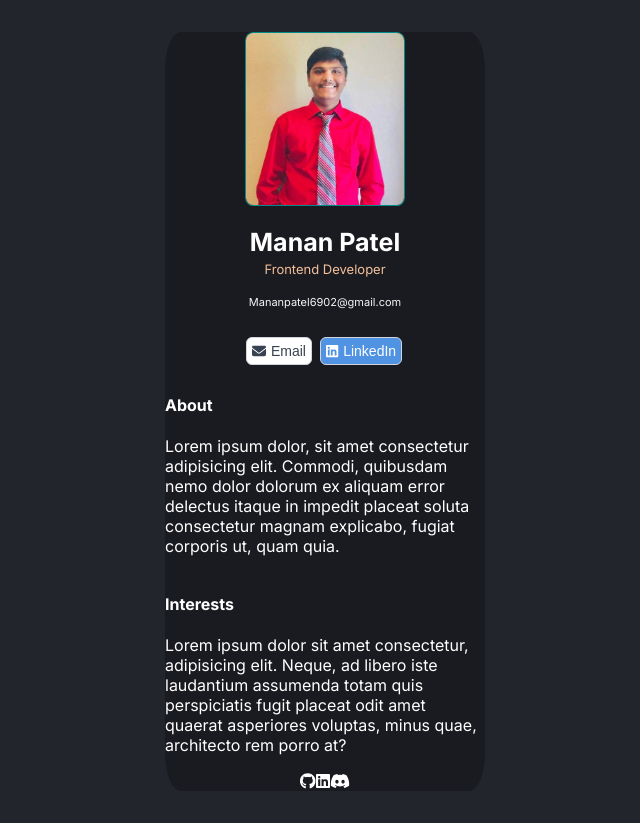
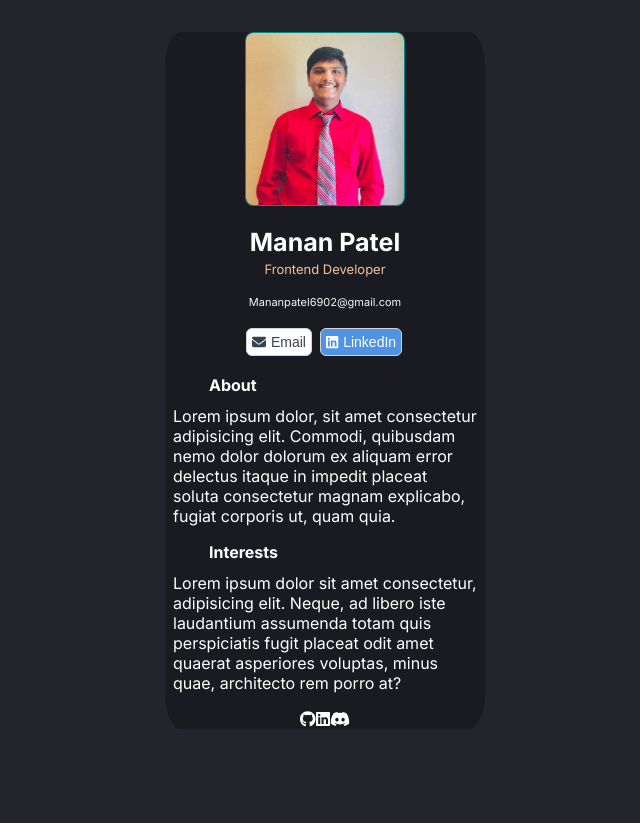
Before and after one commit to Manan-dev/Business-Card, a React (Create React App) app: page / in a window 1280 px wide. Shown: the whole page, without its empty margins (315-955 px from the left). After the commit the page ends 800 px from the top, so only its background shows below. Built offline with nearby package versions, Linux system fonts and the light colour scheme.

Commit message:
added styling to body except for social icons

```diff
--- a/public/style.css
+++ b/public/style.css
@@ -62,7 +62,7 @@ body {
 	flex-direction: row;
 	justify-content: center;
 	align-items: center;
-	padding: 9px 13px 9px 11px;
+	padding: 0 13px 9px 11px;
 	gap: 8px;
 }
 
@@ -89,3 +89,33 @@ body {
 .linkedin--icon {
 	padding-right: 5px;
 }
+
+.about--container {
+	width: 95%;
+}
+
+.about--title {
+	margin-top: 10px;
+	margin-bottom: -5px;
+	padding-left: 36px;
+}
+
+.about--description {
+	font-size: 14px;
+	padding-left: 36px;
+}
+
+.interests--container {
+	width: 95%;
+}
+
+.interests--title {
+	margin-top: 0;
+	margin-bottom: -5px;
+	padding-left: 36px;
+}
+
+.interests--description {
+	font-size: 14px;
+	padding-left: 36px;
+}
```
